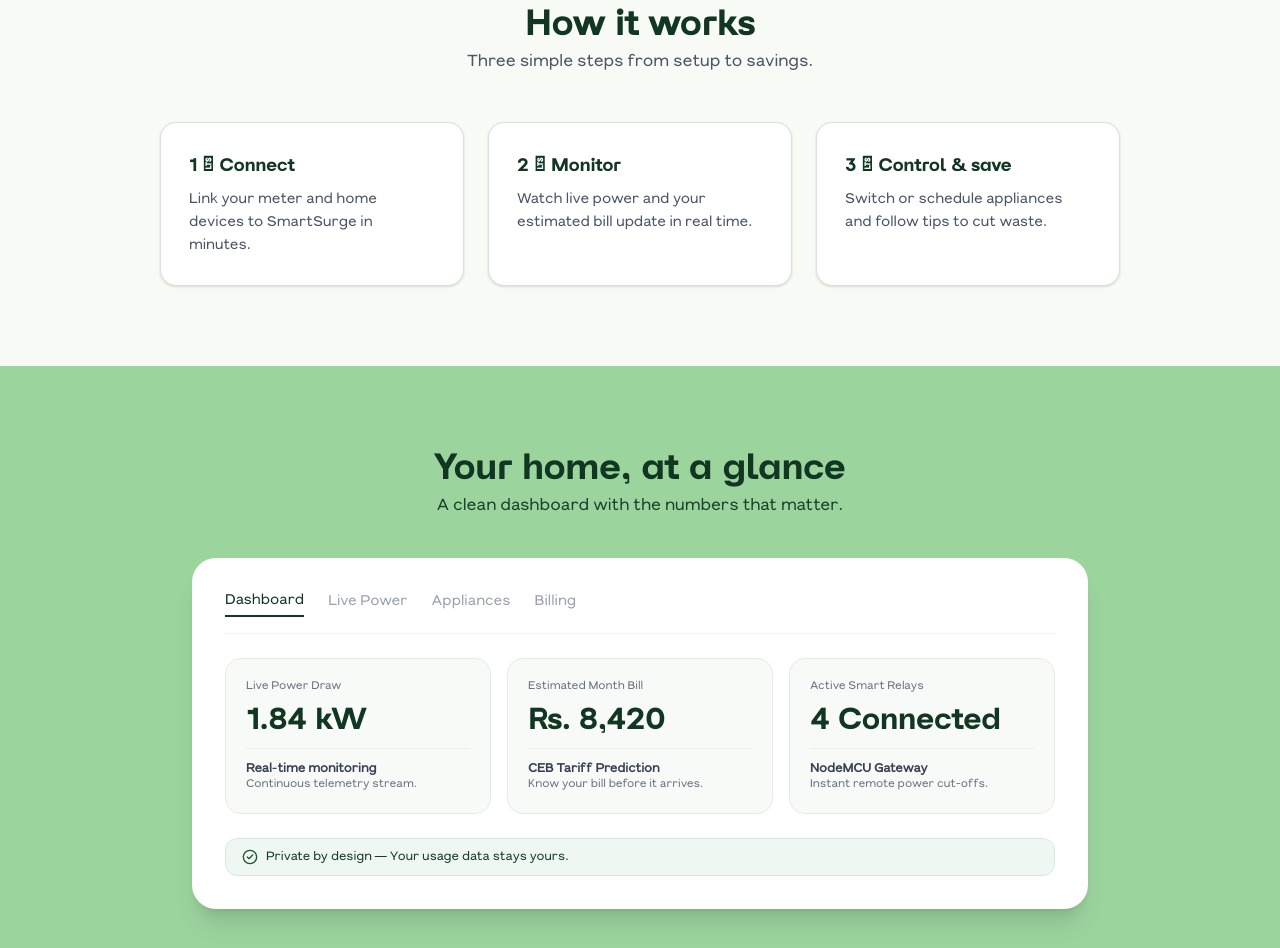
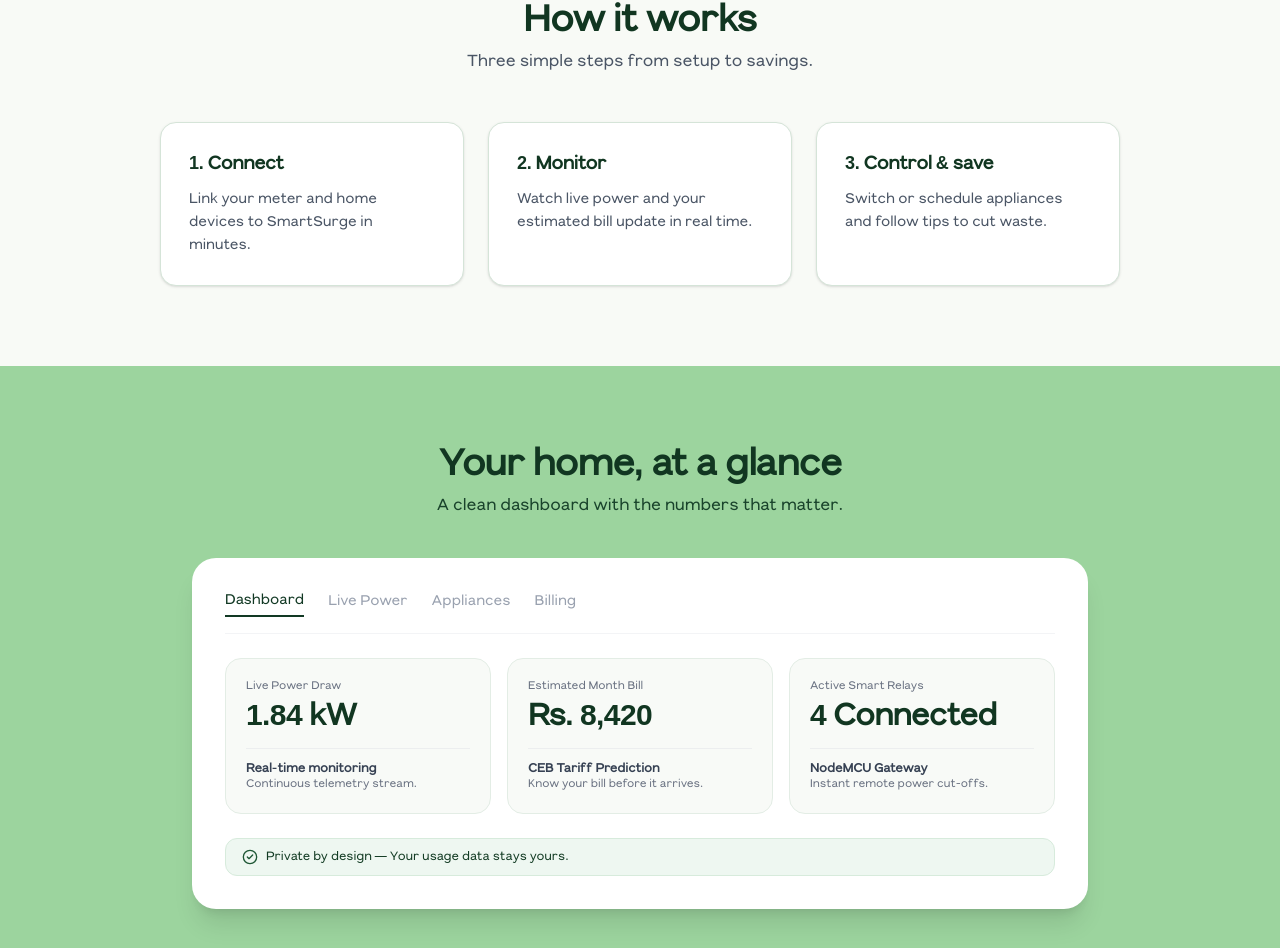
Before and after one commit to dasunisenanayake25/smartsurge, a React app in the folder frontend/: page / in a window 1280 px wide. Shown: the part 1325-2273 px from the top of the page. Built offline with nearby package versions, Linux system fonts and the light colour scheme; the HTML template or start-up script is replaced by a standard one.

Commit message:
fix: Update step numbering format and enhance FAQ section styling

```diff
--- a/frontend/src/pages/Landing.jsx
+++ b/frontend/src/pages/Landing.jsx
@@ -94,15 +94,15 @@
 
   const steps = [
     {
-      num: '1 — Connect',
+      num: '1. Connect',
       desc: 'Link your meter and home devices to SmartSurge in minutes.'
     },
     {
-      num: '2 — Monitor',
+      num: '2. Monitor',
       desc: 'Watch live power and your estimated bill update in real time.'
     },
     {
-      num: '3 — Control & save',
+      num: '3. Control & save',
       desc: 'Switch or schedule appliances and follow tips to cut waste.'
     }
   ];
@@ -273,7 +273,7 @@
           {steps.map((s, idx) => (
             <div
               key={idx}
-              className="bg-white rounded-2xl p-6 sm:p-7 border border-[#D5E4D8] shadow-sm hover:shadow-md transition duration-200"
+              className="bg-white rounded-2xl p-6 sm:p-7 border border-[#D5E4D8] shadow-sm hover:border-emerald-500 hover:ring-4 hover:ring-emerald-400/35 hover:shadow-[0_0_22px_rgba(16,185,129,0.35),0_12px_24px_-4px_rgba(18,54,33,0.12)] hover:-translate-y-1.5 transition-all duration-300 cursor-pointer"
             >
               <h3 className="font-serif text-lg font-bold text-[#113621] mb-2.5">
                 {s.num}
@@ -448,17 +448,19 @@
           {faqs.map((f, i) => (
             <div
               key={i}
-              className="bg-white rounded-2xl border border-[#D5E4D8] overflow-hidden shadow-sm transition"
+              className={`bg-white rounded-2xl border transition-all duration-300 shadow-sm hover:border-emerald-500 hover:ring-4 hover:ring-emerald-400/35 hover:shadow-[0_0_22px_rgba(16,185,129,0.35),0_10px_20px_-4px_rgba(18,54,33,0.1)] hover:-translate-y-0.5 overflow-hidden ${
+                openFaq === i ? 'border-emerald-500 ring-2 ring-emerald-400/25 shadow-md' : 'border-[#D5E4D8]'
+              }`}
             >
               <button
                 onClick={() => setOpenFaq(openFaq === i ? null : i)}
-                className="w-full text-left px-6 py-5 flex items-center justify-between gap-4 font-serif font-bold text-sm sm:text-base text-[#113621] hover:text-[#18482F] transition"
+                className="w-full text-left px-6 py-5 flex items-center justify-between gap-4 font-serif font-bold text-sm sm:text-base text-[#113621] hover:text-[#18482F] transition cursor-pointer"
               >
                 <span>{f.q}</span>
                 {openFaq === i ? (
-                  <ChevronUp className="w-4 h-4 text-gray-400 flex-shrink-0" />
+                  <ChevronUp className="w-4 h-4 text-emerald-600 flex-shrink-0 transition-transform" />
                 ) : (
-                  <ChevronDown className="w-4 h-4 text-gray-400 flex-shrink-0" />
+                  <ChevronDown className="w-4 h-4 text-gray-400 flex-shrink-0 transition-transform" />
                 )}
               </button>
               {openFaq === i && (
```
Also changed, not shown: frontend/public/fonts/reflow-sans/Reflow Sans DEMO.ttf.
